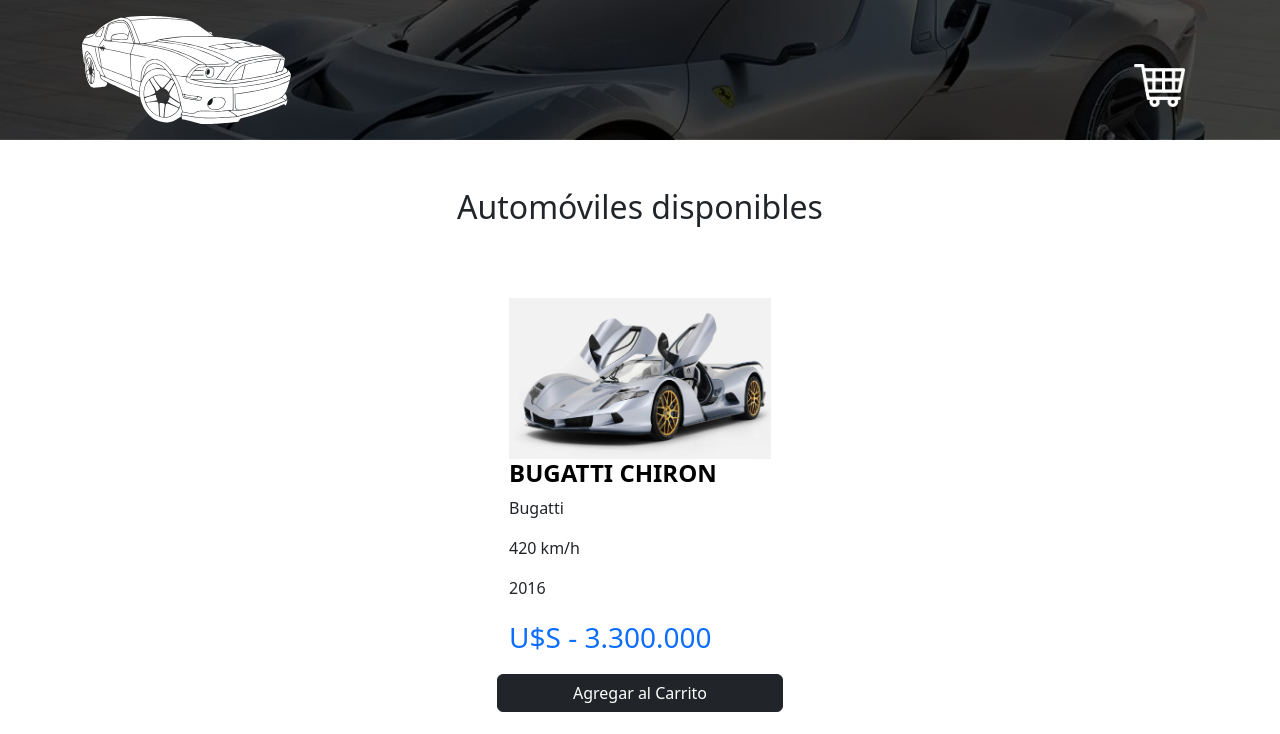
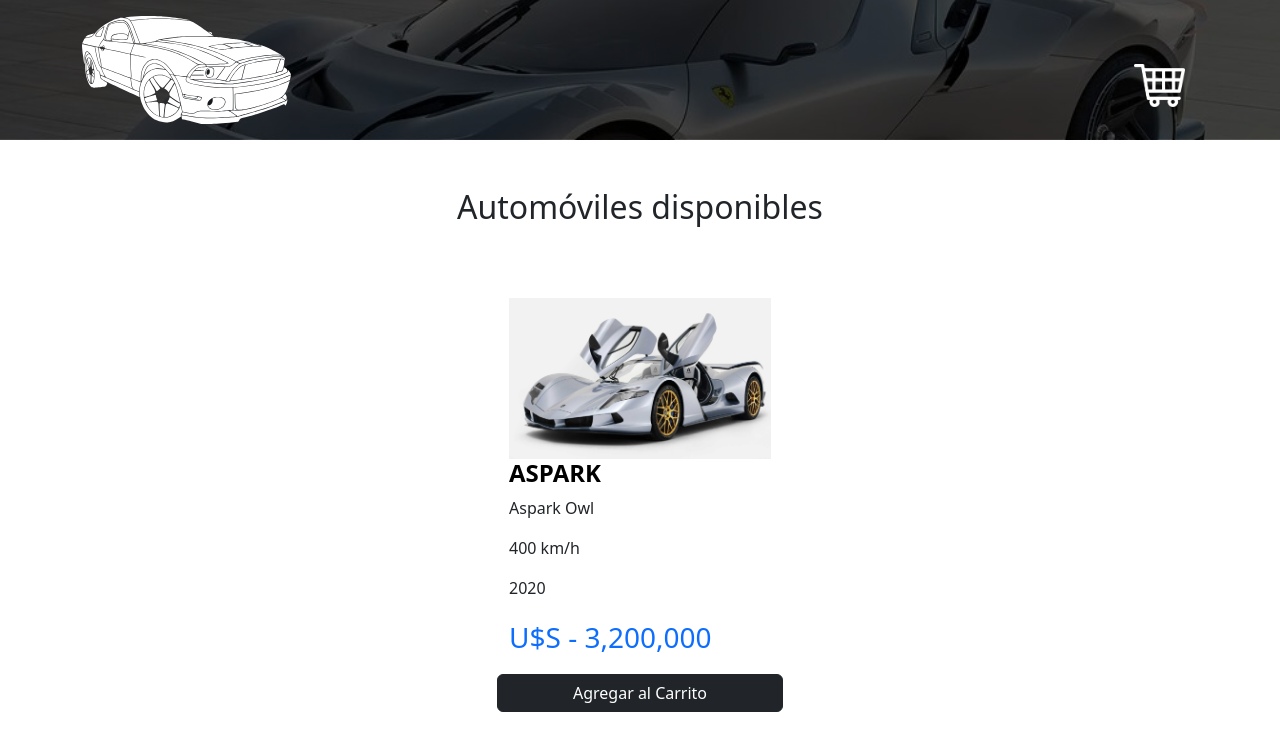
Before and after one commit to PasculiTurpie/carrodecompras, a React (Vite) app: page / in a window 1280 px wide. Shown: the top 734 px of the page. Built offline with nearby package versions, Linux system fonts and the light colour scheme.

Commit message:
feat:Mapeo de la db

```diff
--- a/src/App.jsx
+++ b/src/App.jsx
@@ -3,8 +3,9 @@ import Header from "./components/Header";
 import Automovil from "./components/Automovil";
 import {db} from './data/db'
 function App() {
+
   const data = db;
-  console.log(data)
+
   return (
     <>
       <Header />
@@ -12,8 +13,13 @@ function App() {
       <main className="container-xl mt-5">
         <h2 className="text-center">Automóviles disponibles</h2>
         <div className="row mt-5"></div>
+        {
+          data.map((auto) => (
 
-        <Automovil />
+            <Automovil key={auto.id} name={auto.name} image={auto.image} brand={auto.brand} price={auto.price} year={auto.year} topSpeed={auto.topSpeed }  />
+            ))
+        }
+
       </main>
 
       <footer className="mt-5 py-5">
--- a/src/components/Automovil.jsx
+++ b/src/components/Automovil.jsx
@@ -1,22 +1,22 @@
 import React from "react";
 
-const Automovil = () => {
+const Automovil = ({ key, name, image, brand, price, year, topSpeed }) => {
   return (
     <>
       <div className="col-md-8 col-lg-4 my-4 row align-items-center mx-auto">
         <div className="col-10 row align-items-center mx-auto">
           <img
             className="img-fluid"
-            src="./public/img/aspark owl.jpg"
+            src={`../../public/img/${image}.jpg`}
             alt="imagen automóvil"
           />
           <h3 className="text-black fs-4 fw-bold text-uppercase">
-            Bugatti Chiron
+            {brand}
           </h3>
-          <p>Bugatti</p>
-          <p>420 km/h</p>
-          <p>2016</p>
-          <p className="fw-black text-primary fs-3">U$S - 3.300.000</p>
+          <p>{name }</p>
+          <p>{topSpeed}</p>
+          <p>{year}</p>
+          <p className="fw-black text-primary fs-3">U$S - {price.toLocaleString()}</p>
           <button type="button" className="btn btn-dark w-100">
             Agregar al Carrito
           </button>
```
